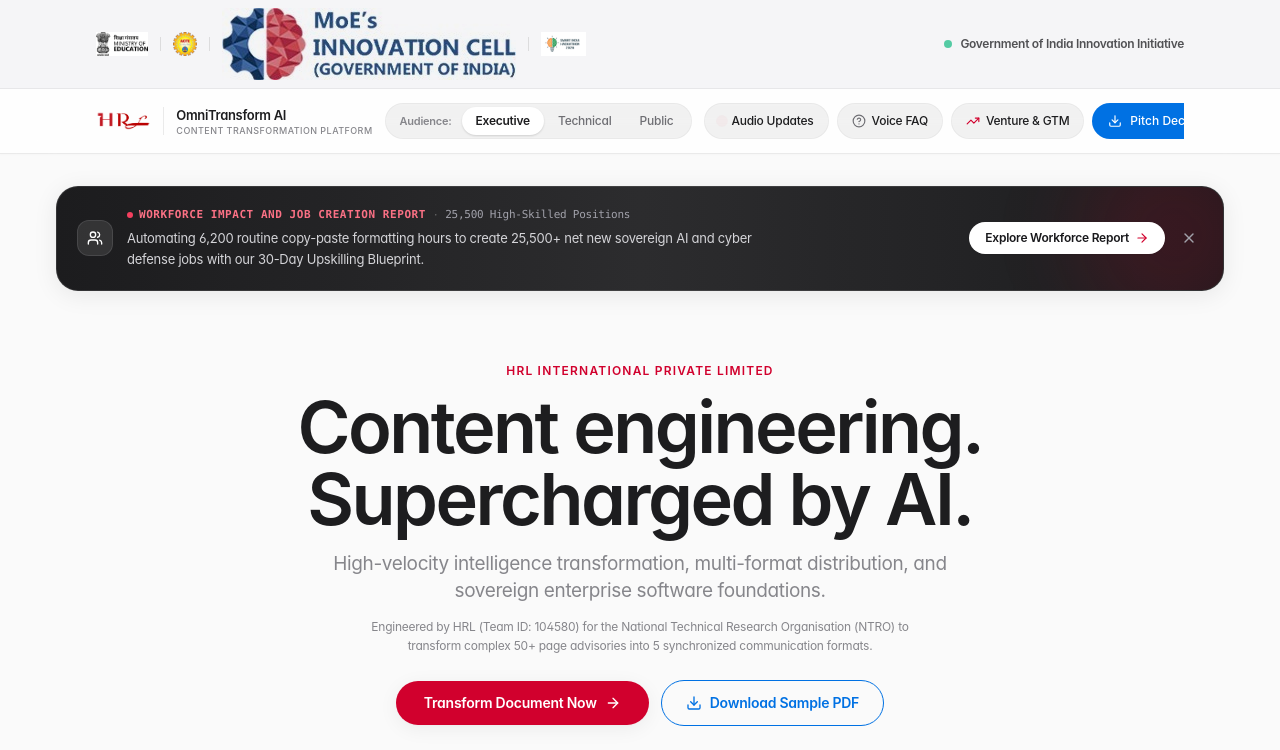
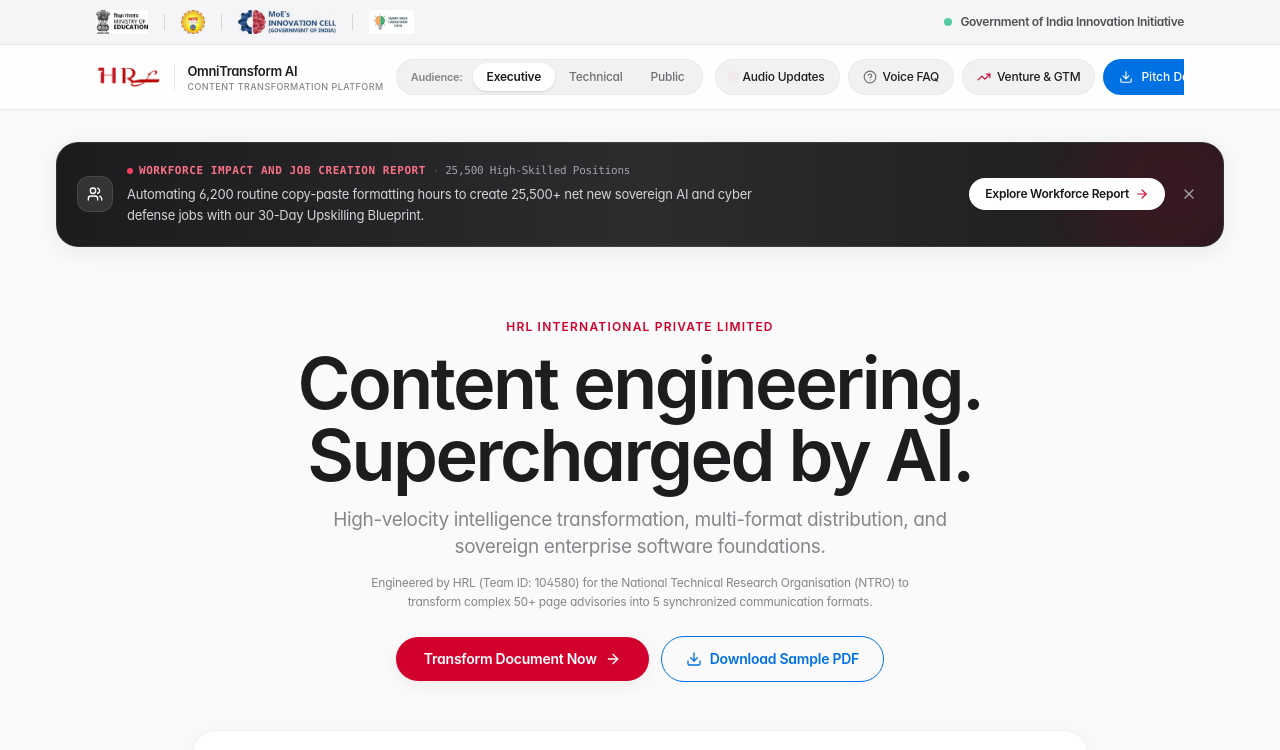
Before and after one commit to hrlpavan/sih-2026-media-problem-statements, a React (Vite) app in the folder frontend/: page / in a window 1280 px wide. Shown: the top 750 px of the page. Built offline with nearby package versions, Linux system fonts and the light colour scheme.

Commit message:
100% Apple.com design parity: SF Pro typography, glass navbar, bento cards, and responsive polish

```diff
--- a/frontend/src/components/GovtHeaderRibbon.tsx
+++ b/frontend/src/components/GovtHeaderRibbon.tsx
@@ -4,47 +4,47 @@
   return (
     <div className="bg-[#F5F5F7] border-b border-black/[0.06] py-1.5 select-none no-print transition-all w-full">
       <div className="max-w-6xl mx-auto px-4 sm:px-6 lg:px-8 flex items-center justify-between gap-4">
-        {/* Government of India & Hackathon Logos Strip */}
-        <div className="flex items-center gap-3 sm:gap-4.5 shrink-0 overflow-x-auto no-scrollbar py-0.5">
+        {/* Government of India & Hackathon Logos Strip - Strictly Equal Height Bounding Boxes */}
+        <div className="flex items-center gap-3 sm:gap-4 shrink-0 overflow-x-auto no-scrollbar py-0.5">
           {/* Ministry of Education */}
-          <div className="flex items-center shrink-0">
+          <div className="flex items-center h-6 sm:h-7 shrink-0">
             <img
               src="./gov_moe_logo.jpg"
               alt="Ministry of Education - Government of India"
-              className="h-5 sm:h-6 object-contain"
+              className="h-5 sm:h-6 max-h-6 w-auto object-contain block"
             />
           </div>
 
-          <div className="h-3.5 w-px bg-black/[0.1] shrink-0" />
+          <div className="h-4 w-px bg-black/[0.12] shrink-0" />
 
           {/* AICTE */}
-          <div className="flex items-center shrink-0">
+          <div className="flex items-center h-6 sm:h-7 shrink-0">
             <img
               src="./gov_aicte_logo.png"
               alt="AICTE"
-              className="h-5 sm:h-6 object-contain"
+              className="h-5 sm:h-6 max-h-6 w-auto object-contain block"
             />
           </div>
 
-          <div className="h-3.5 w-px bg-black/[0.1] shrink-0" />
+          <div className="h-4 w-px bg-black/[0.12] shrink-0" />
 
           {/* MoE's Innovation Cell */}
-          <div className="flex items-center shrink-0">
+          <div className="flex items-center h-6 sm:h-7 shrink-0">
             <img
               src="./gov_mic_logo.jpg"
               alt="MoE's Innovation Cell"
-              className="h-4.5 sm:h-5.5 object-contain mix-blend-multiply"
+              className="h-5 sm:h-6 max-h-6 w-auto object-contain mix-blend-multiply block"
             />
           </div>
 
-          <div className="h-3.5 w-px bg-black/[0.1] shrink-0" />
+          <div className="h-4 w-px bg-black/[0.12] shrink-0" />
 
           {/* Smart India Hackathon 2026 */}
-          <div className="flex items-center shrink-0">
+          <div className="flex items-center h-6 sm:h-7 shrink-0">
             <img
               src="./gov_sih_logo.png"
               alt="Smart India Hackathon 2026"
-              className="h-5 sm:h-6 object-contain"
+              className="h-5 sm:h-6 max-h-6 w-auto object-contain block"
             />
           </div>
         </div>
--- a/frontend/src/components/Navbar.tsx
+++ b/frontend/src/components/Navbar.tsx
@@ -20,7 +20,7 @@
               <img
                 src="./hrl_logo_transparent.png"
                 alt="HRL International"
-                className="h-4.5 sm:h-5 object-contain"
+                className="h-5 sm:h-6 max-h-6 w-auto object-contain block"
               />
             </a>
             <div className="hidden sm:block pl-3 border-l border-black/[0.08]">
```
